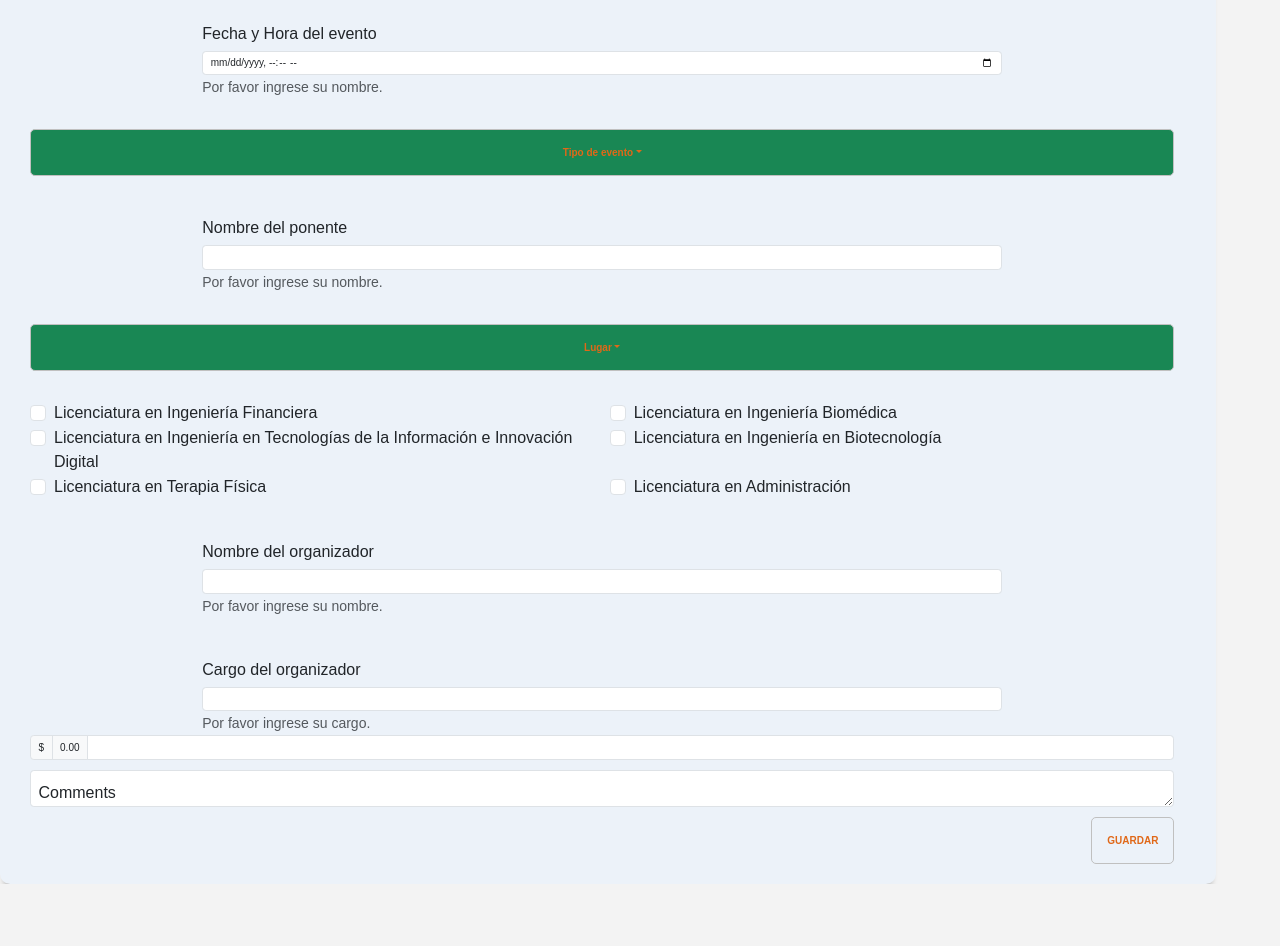
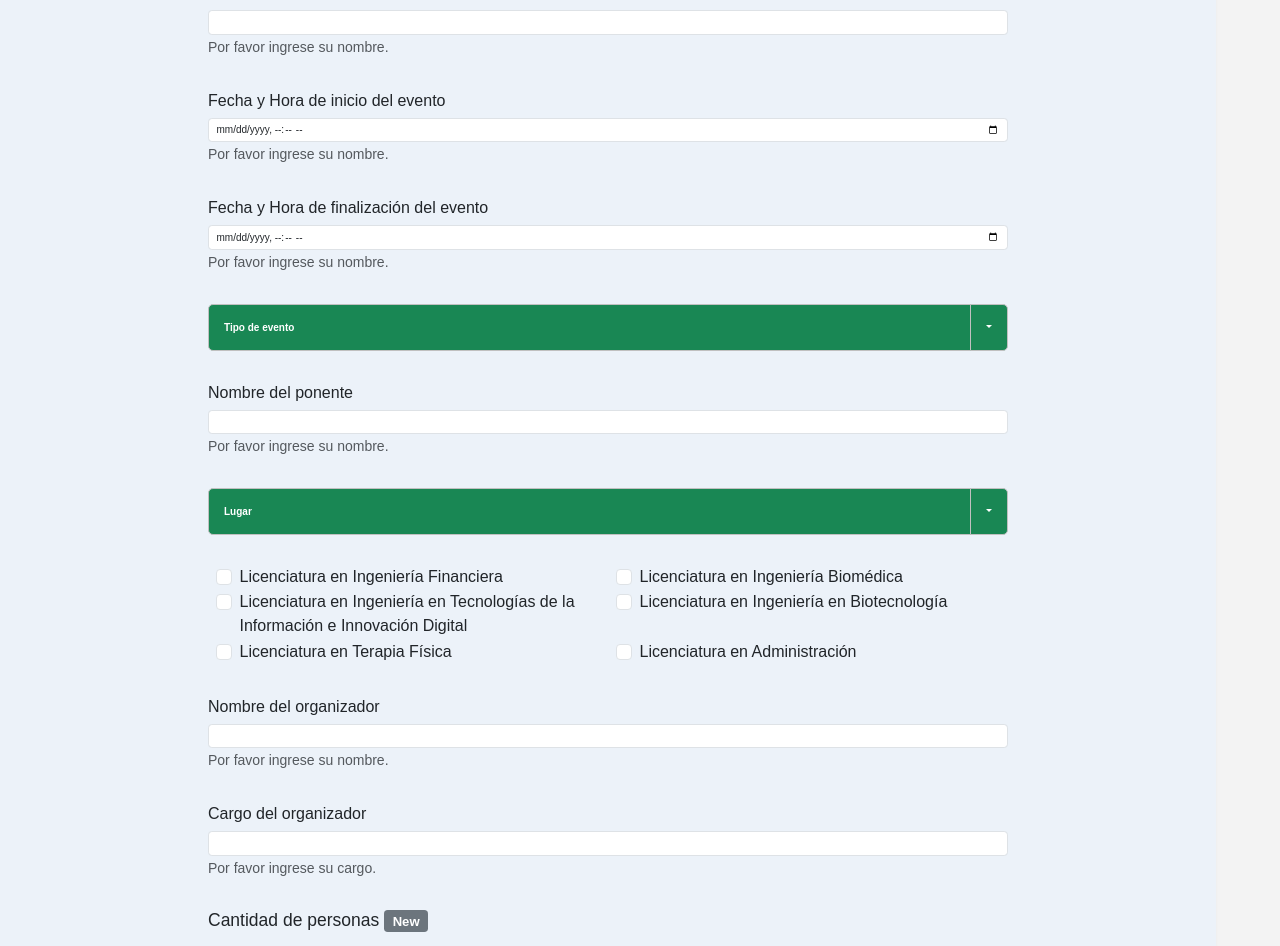
Before and after one commit to EliSalas1/programaupqro, a React (Create React App) app in the folder client-api/: page /modulo4 in a window 1280 px wide. Shown: the part 226-1172 px from the top of the page. Before the commit the page ends 1110 px from the top, so only its background shows below. Built offline with nearby package versions, Linux system fonts and the light colour scheme.

Commit message:
Se crea la rama mod4
Se creo el modulo 4, que se encarga de editar el formulario del evento, este tiene 2 botones más (borrar y editar).

```diff
--- a/client-api/src/App.css
+++ b/client-api/src/App.css
@@ -115,7 +115,7 @@ h2 {
 .btn {
   padding:  1.5rem;
   text-align: center;
-  color: #e06818;
+
   font-weight: 700;
   text-transform: uppercase;
   display: block;
--- a/client-api/src/componentes/modulo4/mod4.js
+++ b/client-api/src/componentes/modulo4/mod4.js
@@ -1,18 +1,28 @@
 import React from 'react';
-import { Col, Dropdown, Row } from 'react-bootstrap';
+import { Col, Container, Dropdown, Row } from 'react-bootstrap';
 import Form from 'react-bootstrap/Form';
 import Button from 'react-bootstrap/Button';
 import FloatingLabel from 'react-bootstrap/FloatingLabel';
-import InputGroup from 'react-bootstrap/InputGroup';
+import ButtonGroup from 'react-bootstrap/ButtonGroup';
+import Badge from 'react-bootstrap/Badge';
 
 function Myformularioedit() {
   return (
     <>
-    <div style={{ width: '99%' }}>
-      {/* cambié esto: width */}
-      <div>
-         {/* Form Text Example */}
+    <Container>
+      <Row>
+        <Col>
+
+         {/* Botón de editar para habilitar el formulario  */}
          <Form>
+
+         <div className="d-flex justify-content-end mt-5">
+         <Button variant="outline-success" className="ml-auto" >Editar</Button>{' '}
+         </div>
+
+        {/* Campo para ingresar el nombre del evento */}
+
+        <div className="mt-5">
           <Form.Label htmlFor="inputPassword5" className="text-start w-100">Nombre del evento</Form.Label>
           <Form.Control
             type="text"
@@ -22,12 +32,13 @@ function Myformularioedit() {
         <Form.Text id="textHelpBlock" muted>
          Por favor ingrese su nombre.
         </Form.Text>
-      </Form>
+        </div>
 
-     {/* Formulario de texto */}
-     <Form>
+        {/* Campo donde se ingresa la fecha y hora*/}
+
+        <div className="mt-5">
         <Form.Group controlId="inputText">
-          <Form.Label htmlFor="inputText" className="text-start w-100">Fecha y Hora del evento</Form.Label>
+          <Form.Label htmlFor="inputText" className="text-start w-100">Fecha y Hora de inicio del evento</Form.Label>
           <Form.Control
             type="datetime-local"
             id="inputDatetime"
@@ -37,27 +48,43 @@ function Myformularioedit() {
             Por favor ingrese su nombre.
           </Form.Text>
         </Form.Group>
-      </Form>
+        </div>
 
-      {/* Dropdown */}
+         {/* Campo donde se ingresa la fecha y hora*/}
+
          <div className="mt-5">
-        <Form.Group>
-          <Dropdown className="w-100">
-            <Dropdown.Toggle variant="success" id="dropdown-basic" className="w-100"  style={{ textTransform: 'none' }}>
-              Tipo de evento
-            </Dropdown.Toggle>
+        <Form.Group controlId="inputText">
+          <Form.Label htmlFor="inputText" className="text-start w-100">Fecha y Hora de finalización del evento</Form.Label>
+          <Form.Control
+            type="datetime-local"
+            id="inputDatetime"
+            aria-describedby="datetimeHelpBlock"
+          />
+          <Form.Text id="datetimeHelpBlock" muted>
+            Por favor ingrese su nombre.
+          </Form.Text>
+        </Form.Group>
+        </div>
+
+
+          {/* Campo que permite escoger el tipo de evento */}
+      <div className="mt-5">
+        <Dropdown as={ButtonGroup} className="w-100" >
+        <Button variant="success"  style={{ textTransform: 'none', textAlign: 'left' }} className="w-100">Tipo de evento</Button>
+
+        <Dropdown.Toggle split variant="success" id="dropdown-split-basic" />
 
         <Dropdown.Menu>
-              <Dropdown.Item href="#/action-1">Action1</Dropdown.Item>
+         <Dropdown.Item href="#/action-1">Action</Dropdown.Item>
          <Dropdown.Item href="#/action-2">Another action</Dropdown.Item>
          <Dropdown.Item href="#/action-3">Something else</Dropdown.Item>
         </Dropdown.Menu>
        </Dropdown>
-        </Form.Group>
       </div>
 
-      {/* Form Text Example */}
-      <Form>
+      {/*Campo para ingresar el nombre del ponente*/ }
+
+      <div className="mt-5">
       <Form.Label htmlFor="inputPassword5" className="text-start w-100">Nombre del ponente</Form.Label>
         <Form.Control
           type="text"
@@ -67,24 +94,27 @@ function Myformularioedit() {
         <Form.Text id="textHelpBlock" muted>
          Por favor ingrese su nombre.
         </Form.Text>
-      </Form>
+      </div>
+
+        {/*Campo para seleccionar el lugar del evento */}
 
       <div className="mt-5">
-        <Form.Group>
-          <Dropdown className="w-100">
-            <Dropdown.Toggle variant="success" id="dropdown-basic" className="w-100"  style={{ textTransform: 'none' }}>
-              Lugar
-            </Dropdown.Toggle>
+        <Dropdown as={ButtonGroup} className="w-100">
+        <Button variant="success"  style={{ textTransform: 'none', textAlign: 'left' }} className="w-100">Lugar</Button>
+
+        <Dropdown.Toggle split variant="success" id="dropdown-split-basic" />
 
         <Dropdown.Menu>
-              <Dropdown.Item href="#/action-1">Action1</Dropdown.Item>
+         <Dropdown.Item href="#/action-1">Action</Dropdown.Item>
          <Dropdown.Item href="#/action-2">Another action</Dropdown.Item>
          <Dropdown.Item href="#/action-3">Something else</Dropdown.Item>
         </Dropdown.Menu>
        </Dropdown>
-        </Form.Group>
       </div>
 
+      {/*Aquí se pone otro contenedor para las columnas de las carreras */}
+
+      <Container className="mt-5">
      <div className="mt-5 text-start w-100" >
         <Row>
            <Col md={6}>
@@ -146,8 +176,11 @@ function Myformularioedit() {
           </Col>
         </Row>
        </div>
+    </Container>
 
-      <Form>
+    {/*El siguiente campo es de texto para ingresar el nombre del organizador  */}
+
+    <div className="mt-5">
     <Form.Label htmlFor="inputPassword5" className="text-start w-100">Nombre del organizador</Form.Label>
         <Form.Control
           type="text"
@@ -157,9 +190,11 @@ function Myformularioedit() {
         <Form.Text id="textHelpBlock" muted>
          Por favor ingrese su nombre.
         </Form.Text>
-      </Form>
+    </div>
 
-      <Form>
+        {/*Campo para ingresar el cargo del organizador del evento */}
+
+      <div className="mt-5">
       <Form.Label htmlFor="inputPassword5" className="text-start w-100">Cargo del organizador</Form.Label>
         <Form.Control
           type="text"
@@ -169,28 +204,39 @@ function Myformularioedit() {
         <Form.Text id="textHelpBlock" muted>
          Por favor ingrese su cargo.
         </Form.Text>
-      </Form>
       </div>
 
-      <InputGroup className="mb-3">
-        <InputGroup.Text>$</InputGroup.Text>
-        <InputGroup.Text>0.00</InputGroup.Text>
-        <Form.Control aria-label="Dollar amount (with dot and two decimal places)" />
-      </InputGroup>
+      {/*Campo para que se muestre la cantidad de personas que asistieron al evento */}
+      <div className="mt-5">
+      <h3>
+        Cantidad de personas <Badge bg="secondary">New</Badge>
+      </h3>
+      </div>
 
-      <FloatingLabel controlId="floatingTextarea2" label="Comments">
+        {/*Campo para ingresar comentarios del evento */}
+
+      <div className="mt-5">
+      <FloatingLabel controlId="floatingTextarea2" label="Comments" >
         <Form.Control
           as="textarea"
           placeholder="Leave a comment here"
-
         />
       </FloatingLabel>
-
-       <div className="d-flex justify-content-end mt-3">
-         <Button variant="outline-success" className="ml-auto" >Guardar</Button>{' '}
       </div>
 
+      {/*Botón de guardar(guarda los cambios que se realizaron en este formulario) */}
+
+
+      <div className="d-flex flex-column flex-md-row justify-content-end mt-5">
+        <Button variant="outline-danger" className="me-md-2 mb-2 mb-md-0">Borrar</Button>
+        <Button variant="outline-success">Guardar</Button>
       </div>
+
+
+      </Form>
+        </Col>
+      </Row>
+    </Container>
     </>
   );
 }
```
Lines whose indentation alone changed are shown as unchanged.
